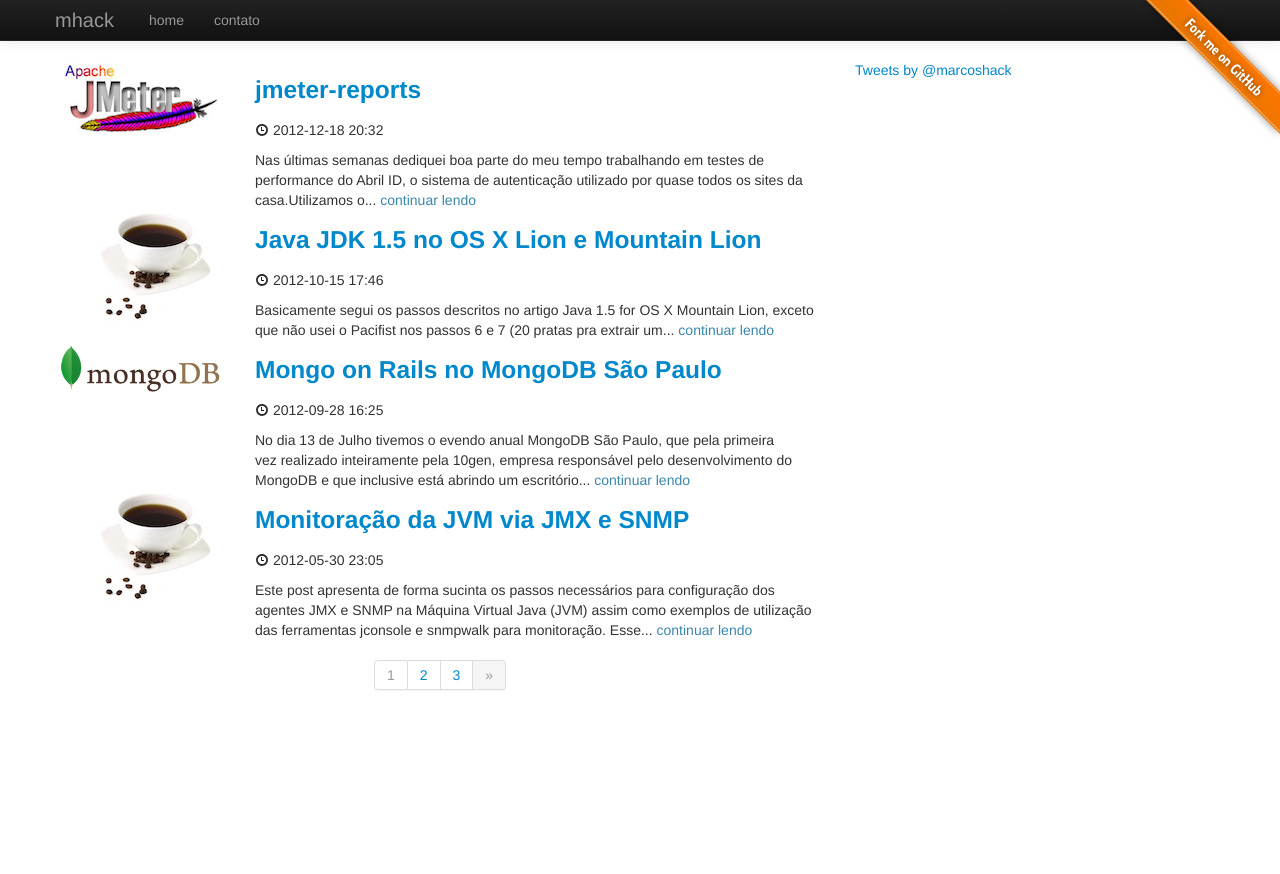
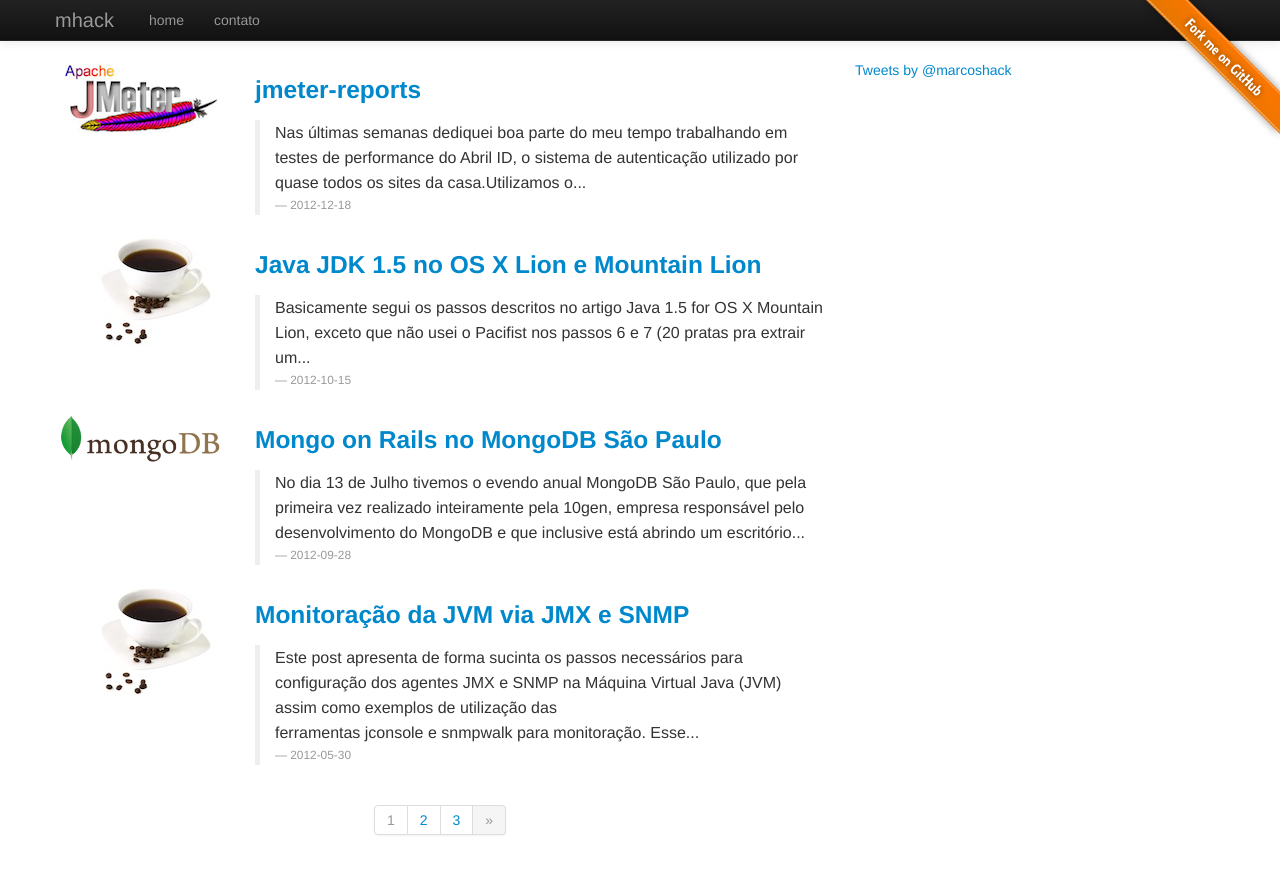
Before and after one commit to marcoshack/marcoshack.github.io, a Jekyll site: the page built from index.html, in a window 1280 px wide. Shown: the top 874 px of the page. Built offline with Jekyll 4.4.1, drawn with Linux system fonts in a browser that asks for light colours; the list of posts is cut into pages by our own code; comment, search, counter and statistics services are not loaded.

Commit message:
um pouco mais de estilo na home

```diff
--- /dev/null
+++ b/assets/css/custom.css
@@ -0,0 +1,3 @@
+a.no_decoration {
+  text-decoration: none;
+}
--- a/index.html
+++ b/index.html
@@ -12,10 +12,11 @@ title: home
   </div>
   <div class="span6">
     <h3><a href="{{ post.url }}">{{ post.title }}</a></h3>
-    <p class="small"><i class="icon-time"></i> {{ post.date | date: "%Y-%m-%d %H:%M" }}</p>
     <div class="post_content">
-    {{ post.content | strip_html | truncatewords: 30 }}
-    <a href="{{ post.url }}"><span class="text-info">continuar lendo</span></a>
+      <blockquote>
+        <p>{{ post.content | strip_html | truncatewords: 30 }}</p>
+        <small>{{ post.date | date: "%Y-%m-%d" }}</small>
+      </blockquote>
     </div>
   </div>
 </div>
```
